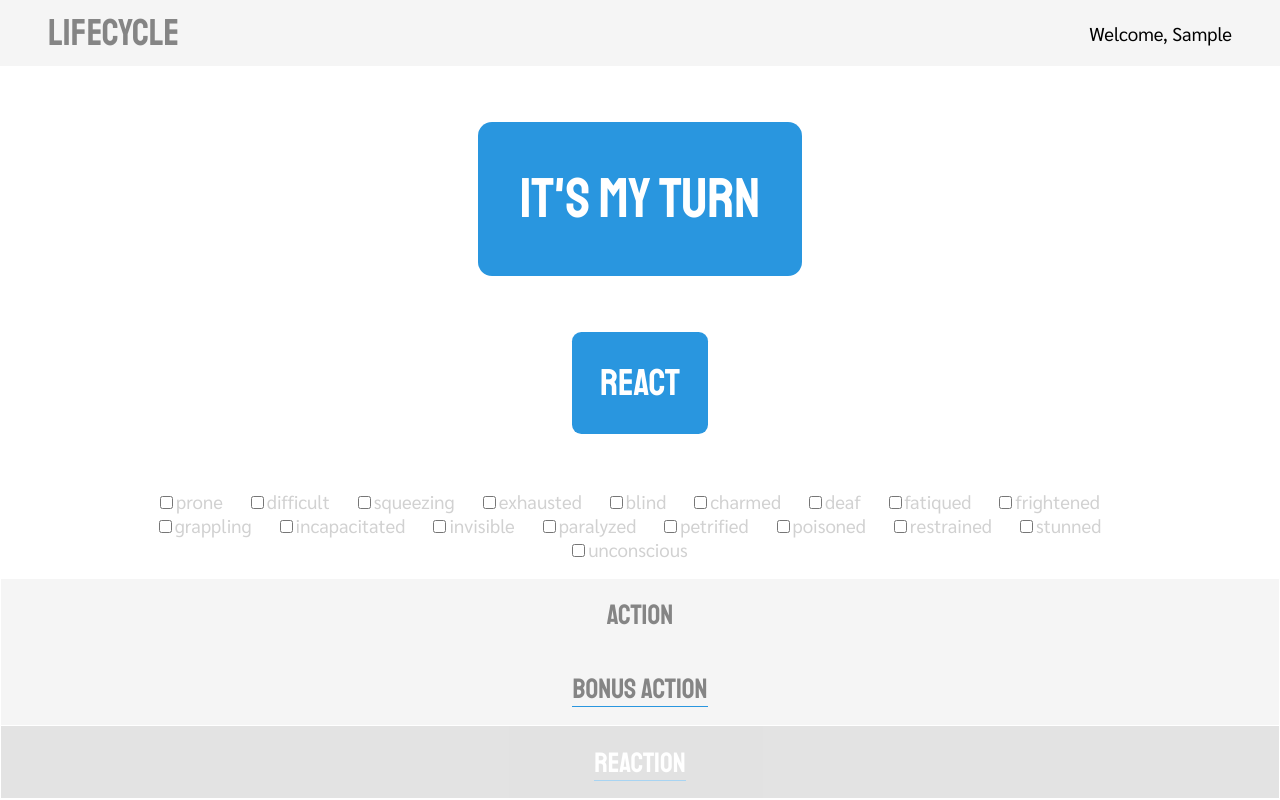
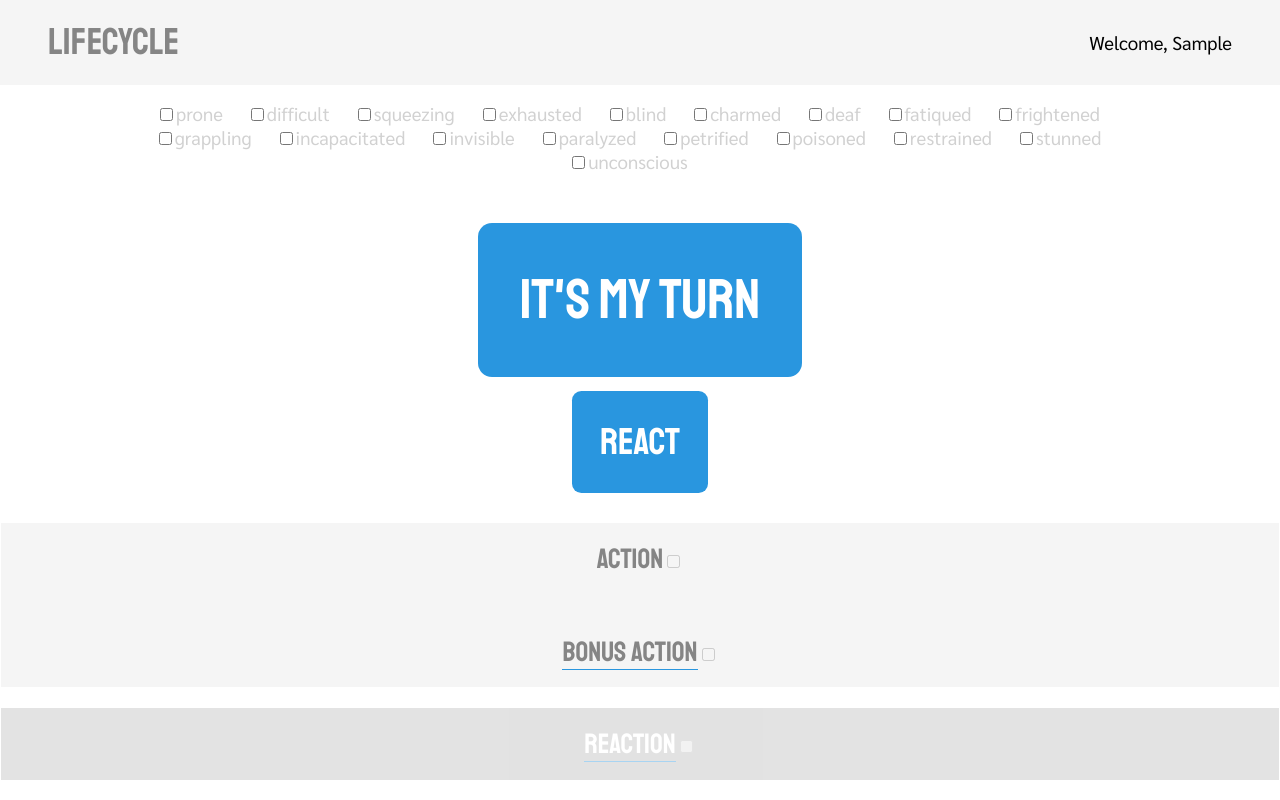
Before and after one commit to kenziebottoms/lifecycle, a React (Create React App) app: page / in a window 1280 px wide. Both pictures are taken after typing "Sample" into the empty fields and a click on the button "Lessgo". Built offline with nearby package versions, Linux system fonts and the light colour scheme.

Commit message:
checkboxes for turn advancement

```diff
--- a/src/App.js
+++ b/src/App.js
@@ -29,8 +29,9 @@ class App extends Component {
     this.setState(state);
     window.localStorage.setItem(localStorageVariable, JSON.stringify(state));
   }
+
   updateSpeed(speed) {
-    let char = JSON.parse(JSON.stringify(this.props.char));
+    let char = JSON.parse(JSON.stringify(this.state.char));
     char.speed = speed;
     this.updateCharacter(char);
   }
@@ -54,32 +55,38 @@ class App extends Component {
       <div className="app">
         <Header char={this.state.char} />
 
-        <TurnControls
-          activateTurnStage={turnStage => this.activateTurnStage(turnStage)}
-          turnStage={this.state.turnStage}
-        />
-
         <Conditions
           char={this.state.char}
           conditions={this.state.conditions}
           updateConditions={conditions => this.updateConditions(conditions)}
         />
 
+        <TurnControls
+          activateTurnStage={turnStage => this.activateTurnStage(turnStage)}
+          turnStage={this.state.turnStage}
+        />
+
         <ActionMenu
+          turnStage={this.state.turnStage}
           active={Math.floor(this.state.turnStage) === turnStages.ACTION}
           disabled={Math.floor(this.state.turnStage) === turnStages.REACTION}
           char={this.state.char}
           onSpeedChange={speed => this.updateSpeed(speed)}
+          onComplete={() => this.activateTurnStage(turnStages.BONUS)}
         />
         <BonusActionMenu
+          turnStage={this.state.turnStage}
           char={this.state.char}
-          active={Math.floor(this.state.phase) === turnStages.BONUS}
-          disabled={Math.floor(this.state.phase) === turnStages.REACTION}
+          active={Math.floor(this.state.turnStage) === turnStages.BONUS}
+          disabled={Math.floor(this.state.turnStage) === turnStages.REACTION}
+          onComplete={() => this.activateTurnStage(turnStages.INACTIVE)}
         />
         <ReactionMenu
+          turnStage={this.state.turnStage}
           char={this.state.char}
-          active={Math.floor(this.state.phase) === turnStages.REACTION}
-          disabled={Math.floor(this.state.phase) !== turnStages.REACTION}
+          active={Math.floor(this.state.turnStage) === turnStages.REACTION}
+          disabled={Math.floor(this.state.turnStage) !== turnStages.REACTION}
+          onComplete={() => this.activateTurnStage(turnStages.INACTIVE)}
         />
 
         <IntroForm
--- a/src/TurnControls.js
+++ b/src/TurnControls.js
@@ -17,7 +17,7 @@ class TurnControls extends Component {
         </button>
         <button
           onClick={() => {
-            this.activateTurnStage(turnStages.REACTION);
+            this.props.activateTurnStage(turnStages.REACTION);
           }}
           className="big"
         >
--- a/src/constants.js
+++ b/src/constants.js
@@ -4,8 +4,8 @@ export default {
     ACTION: 1,
     MOVEMENT: 1.1,
     COMBAT: 1.2,
-    BONUS: 3,
-    REACTION: 4,
+    BONUS: 2,
+    REACTION: 3,
   },
   localStorageVariable: 'lifecycleChar',
 };
--- a/src/menus/Action.js
+++ b/src/menus/Action.js
@@ -23,7 +23,20 @@ class ActionMenu extends Component {
     return (
       <menu id="action" className={this.classes()}>
         <header>
-          <h2>Action</h2>
+          <h2>
+            Action
+            <input
+              className="turn"
+              id="action"
+              type="checkbox"
+              disabled={this.props.disabled || !this.props.active}
+              checked={
+                this.props.complete &&
+                this.props.turnStage !== turnStages.INACTIVE
+              }
+              onChange={e => this.props.onComplete(e)}
+            />
+          </h2>
         </header>
         <MovementMenu
           active={Math.floor(this.props.turn) === turnStages.ACTION}
--- a/src/menus/BonusAction.js
+++ b/src/menus/BonusAction.js
@@ -1,4 +1,6 @@
 import React, { Component } from 'react';
+import constants from '../constants';
+let { turnStages } = constants;
 
 class BonusActionMenu extends Component {
   classes() {
@@ -19,6 +21,17 @@ class BonusActionMenu extends Component {
             >
               Bonus Action
             </a>
+            <input
+              className="turn"
+              id="bonus"
+              type="checkbox"
+              disabled={this.props.disabled || !this.props.active}
+              checked={
+                this.props.complete &&
+                this.props.turnStage !== turnStages.INACTIVE
+              }
+              onChange={e => this.props.onComplete(e)}
+            />
           </h2>
         </header>
         <article>
--- a/src/menus/CombatAction.js
+++ b/src/menus/CombatAction.js
@@ -12,6 +12,14 @@ class CombatActionMenu extends Component {
             >
               Combat Action
             </a>
+            <input
+              className="turn"
+              id="reaction"
+              type="checkbox"
+              disabled={this.props.disabled || !this.props.active}
+              checked={this.props.complete}
+              onChange={e => this.props.onComplete(e)}
+            />
           </h3>
         </header>
         <article>
--- a/src/menus/Movement.js
+++ b/src/menus/Movement.js
@@ -15,6 +15,14 @@ class MovementMenu extends Component {
             >
               Movement
             </a>
+            <input
+              className="turn"
+              id="movement"
+              type="checkbox"
+              disabled={this.props.disabled || !this.props.active}
+              checked={this.props.complete}
+              onChange={e => this.props.onComplete(e)}
+            />
           </h3>
         </header>
         <article>
--- a/src/menus/Reaction.js
+++ b/src/menus/Reaction.js
@@ -1,4 +1,6 @@
 import React, { Component } from 'react';
+import constants from '../constants';
+let { turnStages } = constants;
 
 class ReactionMenu extends Component {
   classes() {
@@ -20,6 +22,17 @@ class ReactionMenu extends Component {
             >
               Reaction
             </a>
+            <input
+              className="turn"
+              id="reaction"
+              type="checkbox"
+              disabled={this.props.disabled || !this.props.active}
+              checked={
+                this.props.complete &&
+                this.props.turnStage !== turnStages.INACTIVE
+              }
+              onChange={e => this.props.onComplete(e)}
+            />
           </h2>
         </header>
         <article>
--- a/src/scss/App.scss
+++ b/src/scss/App.scss
@@ -44,7 +44,7 @@ a[target='blank'] {
     height: 100vh;
     display: grid;
     grid-template-rows: repeat(4, auto);
-    > header {
+    >header {
         background: $g1;
         display: flex;
         justify-content: space-between;
@@ -54,12 +54,7 @@ a[target='blank'] {
             margin: 0.25em 0;
         }
     }
-    h2,
-    h3 {
-        margin: 0;
-        padding: 0.5em 0;
-    }
-    > menu {
+    >menu {
         // root-level menus
         &:not(.active) {
             article,
@@ -67,7 +62,7 @@ a[target='blank'] {
                 display: none;
             }
         }
-        > header {
+        >header {
             white-space: nowrap;
             background: $g1;
             margin: 0 1px;
@@ -81,19 +76,19 @@ a[target='blank'] {
         &.disabled {
             opacity: 0.4;
             justify-content: center;
-            > header {
+            >header {
                 background: $g4;
                 text-align: center;
                 color: $white;
-                > h2 {
+                >h2 {
                     color: $white;
                 }
             }
         }
         &.active {
-            > header {
+            >header {
                 background: $blue;
-                > h2 {
+                >h2 {
                     color: $white;
                 }
             }
@@ -103,14 +98,21 @@ a[target='blank'] {
         padding: 0;
         margin: 0;
         max-height: 100%;
+        h2,
+        h3 {
+            white-space: nowrap;
+            margin: 0;
+            padding: 0.5em 0;
+        }
     }
-    #action {
+    menu#action {
         display: grid;
         overflow-y: hidden;
         grid-template-columns: 1fr 1fr;
         grid-template-rows: 1fr auto;
         header {
             grid-column: 1 / span 2;
+            display: block;
         }
         &.active {
             menu {
@@ -124,8 +126,8 @@ a[target='blank'] {
             }
         }
     }
-    #movement {
-        input {
+    menu#movement {
+        input[type='number'] {
             font-size: 2rem;
             text-align: center;
             font-family: $bodyFont;
--- a/src/scss/_forms.scss
+++ b/src/scss/_forms.scss
@@ -1,37 +1,38 @@
 @import 'colors';
 @import 'fonts';
-
 form {
     margin: 1rem auto;
-    input, select {
+    input,
+    select {
         display: block;
-        border-radius: .25rem;
+        border-radius: 0.25rem;
         box-sizing: border-box;
         width: 100%;
-        margin: .5rem 0;
+        margin: 0.5rem 0;
         border: 1px solid $g2;
         font-family: $bodyFont;
         font-size: 1rem;
-        padding: .25rem;
+        padding: 0.25rem;
         &::placeholder {
             color: $g4;
         }
     }
     label {
-        font-size: .9rem;
+        font-size: 0.9rem;
         color: $g6;
     }
     section {
         display: flex;
         justify-content: center;
         align-items: center;
-        margin: .5rem 0;
-        input, select {
+        margin: 0.5rem 0;
+        input,
+        select {
             margin: 0;
         }
         font-size: 1rem;
-        > *:first-child {
-            margin-right: .5rem;
+        >*:first-child {
+            margin-right: 0.5rem;
         }
     }
 }
@@ -39,14 +40,14 @@ form {
 button {
     border: none;
     background: white;
-    border-radius: .25em;
+    border-radius: 0.25em;
     background: $blue;
     color: $white;
     font-family: $headerFont;
     font-weight: 400;
     font-size: 1.25em;
-    padding: .5em;
-    margin: 1em auto;
+    padding: 0.5em;
+    margin: 0.25em auto;
     display: block;
     cursor: pointer;
     &:hover {
@@ -55,11 +56,17 @@ button {
     &.big {
         font-size: 2em;
         align-self: center;
-        padding: .75em;
+        padding: 0.75em;
     }
     &.biggest {
         font-size: 3em;
         align-self: center;
-        padding: .75em;
+        padding: 0.75em;
     }
 }
+
+input[type='checkbox'] {
+    &.turn {
+        font-size: 2rem;
+    }
+}
```
